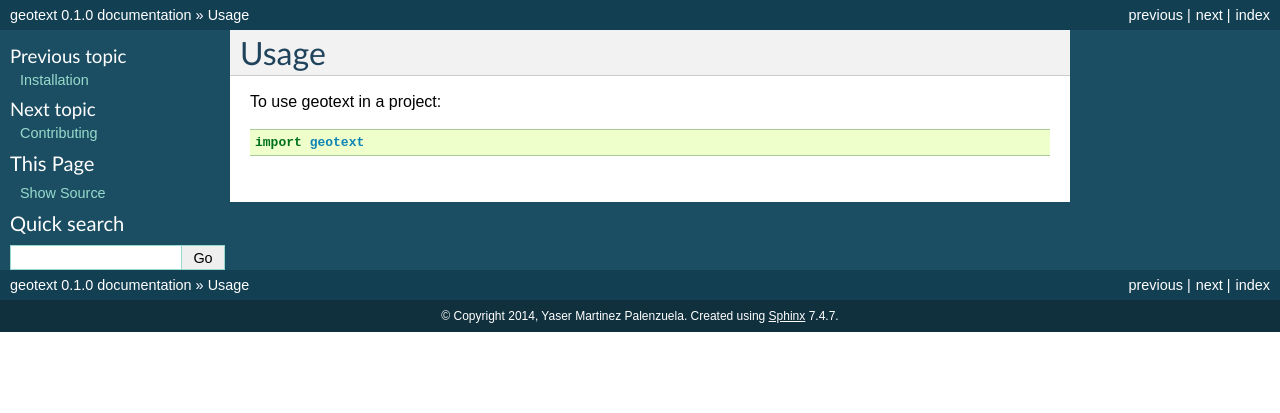
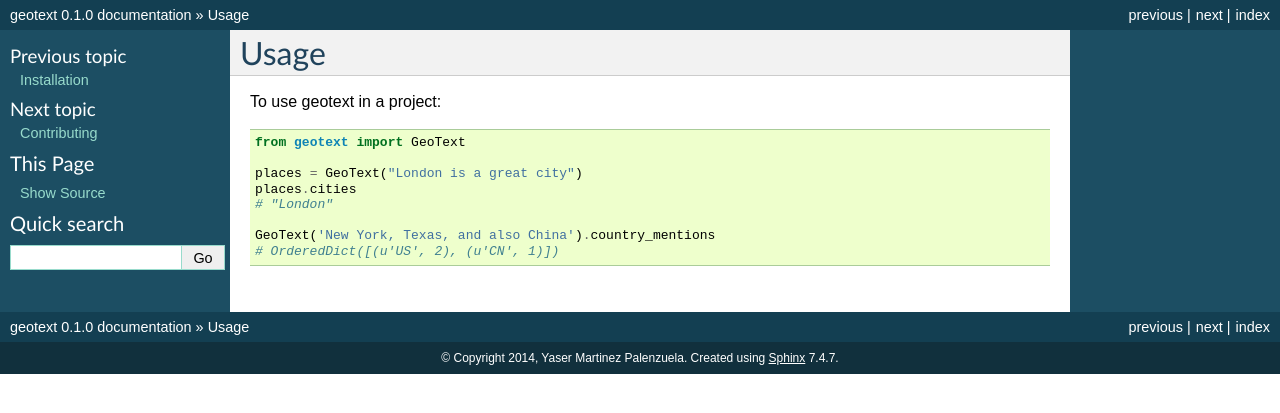
Before and after one commit to elyase/geotext, a Sphinx documentation site: the page built from docs/usage.rst, in a window 1280 px wide. Shown: the top 413 px of the page. Built offline with Sphinx 7.4.7, drawn with Linux system fonts in a browser that asks for light colours.

Commit message:
Update usage.rst

```diff
--- a/docs/usage.rst
+++ b/docs/usage.rst
@@ -4,4 +4,11 @@
 
 To use geotext in a project::
 
-    import geotext
+    from geotext import GeoText
+
+    places = GeoText("London is a great city")
+    places.cities
+    # "London"
+
+    GeoText('New York, Texas, and also China').country_mentions
+    # OrderedDict([(u'US', 2), (u'CN', 1)])
```
